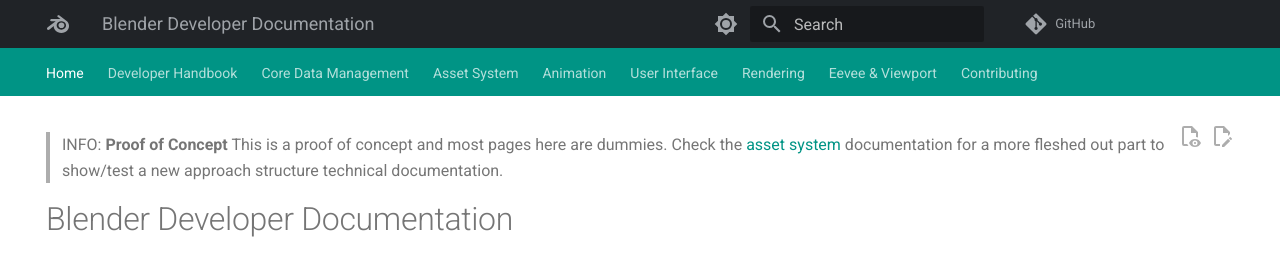
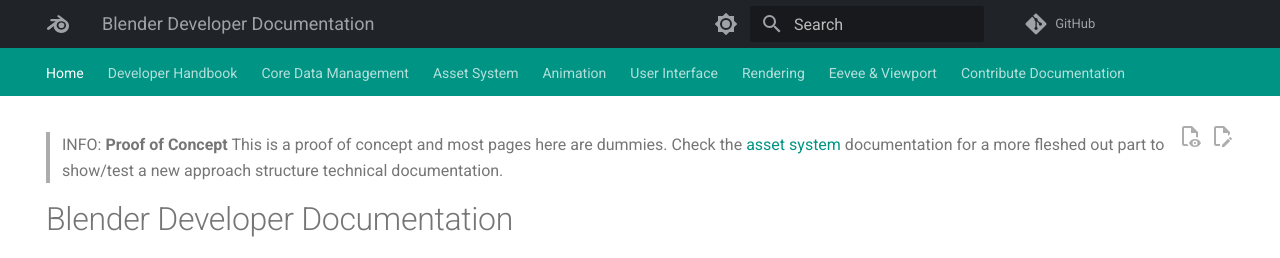
Before and after one commit to julianeisel/devdocs, an MkDocs documentation site: the page built from docs/index.md, in a window 1280 px wide and 1152 px high. Shown: the top 258 px of the window. Built offline with MkDocs 1.6.1 and Material for MkDocs 9.7.7, drawn with Linux system fonts in a browser that asks for light colours; comment, search, counter and statistics services are not loaded.

Commit message:
Correct contribute navigation name

```diff
--- a/mkdocs.yml
+++ b/mkdocs.yml
@@ -115,7 +115,7 @@
   #   - 'modeling/index.md'
   # - 'Platforms, Builds, Tests & Devices':
   #   - 'platforms_builds_tests_and_devices/index.md'
-  - 'Contributing':
+  - 'Contribute Documentation':
     - 'contributing/index.md'
     - 'contributing/building.md'
     - 'contributing/editing.md'
```
